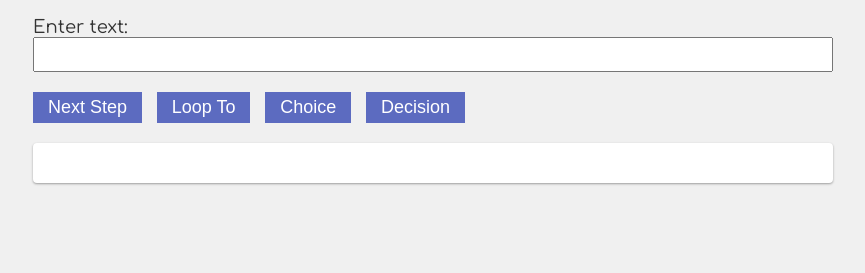
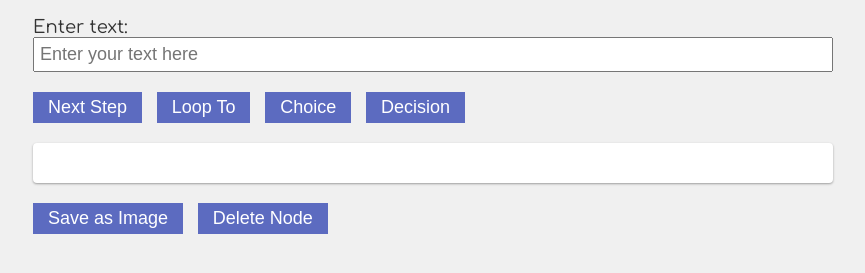
Before and after one commit to joshuadavidjameswalker/flowgen, a plain HTML site: page index.html in a window 1280 px wide. Shown: the part 247-520 px from the top of the page, without its empty margins (207-1072 px from the left). Drawn offline with nearby package versions, Linux system fonts and the light colour scheme; a script that the page names is missing.

Commit message:
Update index.html

```diff
--- a/index.html
+++ b/index.html
@@ -13,7 +13,7 @@
     <p>Enter your text and choose an action to build your flowchart. Press the corresponding button to create a new node or connect the nodes.</p>
     <div>
         <label for="inputText">Enter text:</label>
-        <input type="text" id="inputText">
+        <input type="text" id="inputText" placeholder="Enter your text here">
     </div>
     <div>
         <button id="nextStep">Next Step</button>
@@ -27,7 +27,11 @@
         <button id="confirmLoop">Confirm</button>
     </div>
     <div id="flowchartContainer"></div>
+    <button id="saveAsImage">Save as Image</button>
+    <button id="deleteNode">Delete Node</button>
     <script src="https://cdn.jsdelivr.net/npm/mermaid/dist/mermaid.min.js"></script>
+    <script src="https://cdnjs.cloudflare.com/ajax/libs/html2canvas/1.3.3/html2canvas.min.js"></script>
+    <script src="https://cdnjs.cloudflare.com/ajax/libs/FileSaver.js/2.0.5/FileSaver.min.js"></script>
     <script>
         mermaid.initialize({ startOnLoad: true });
     </script>
```
